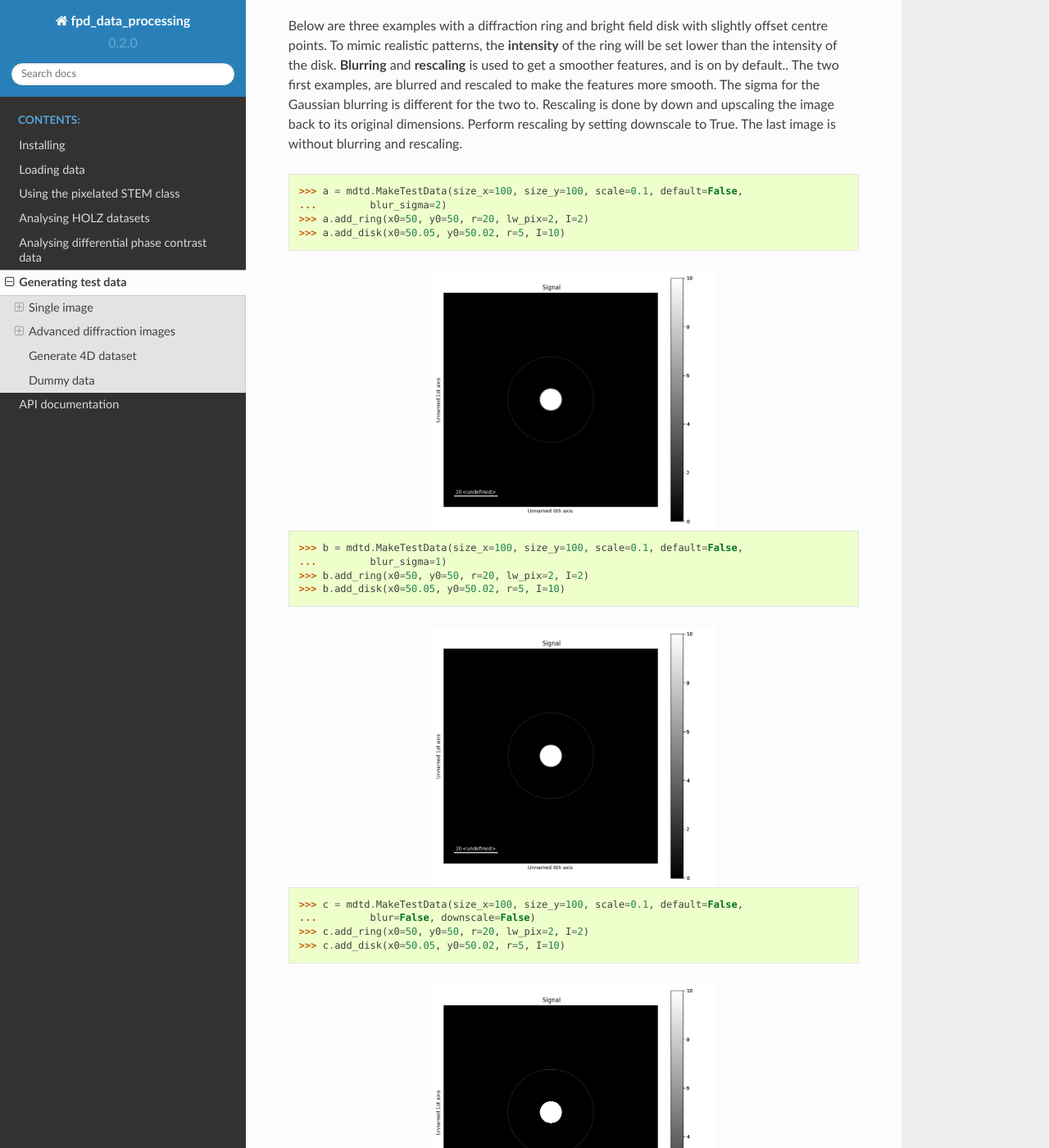
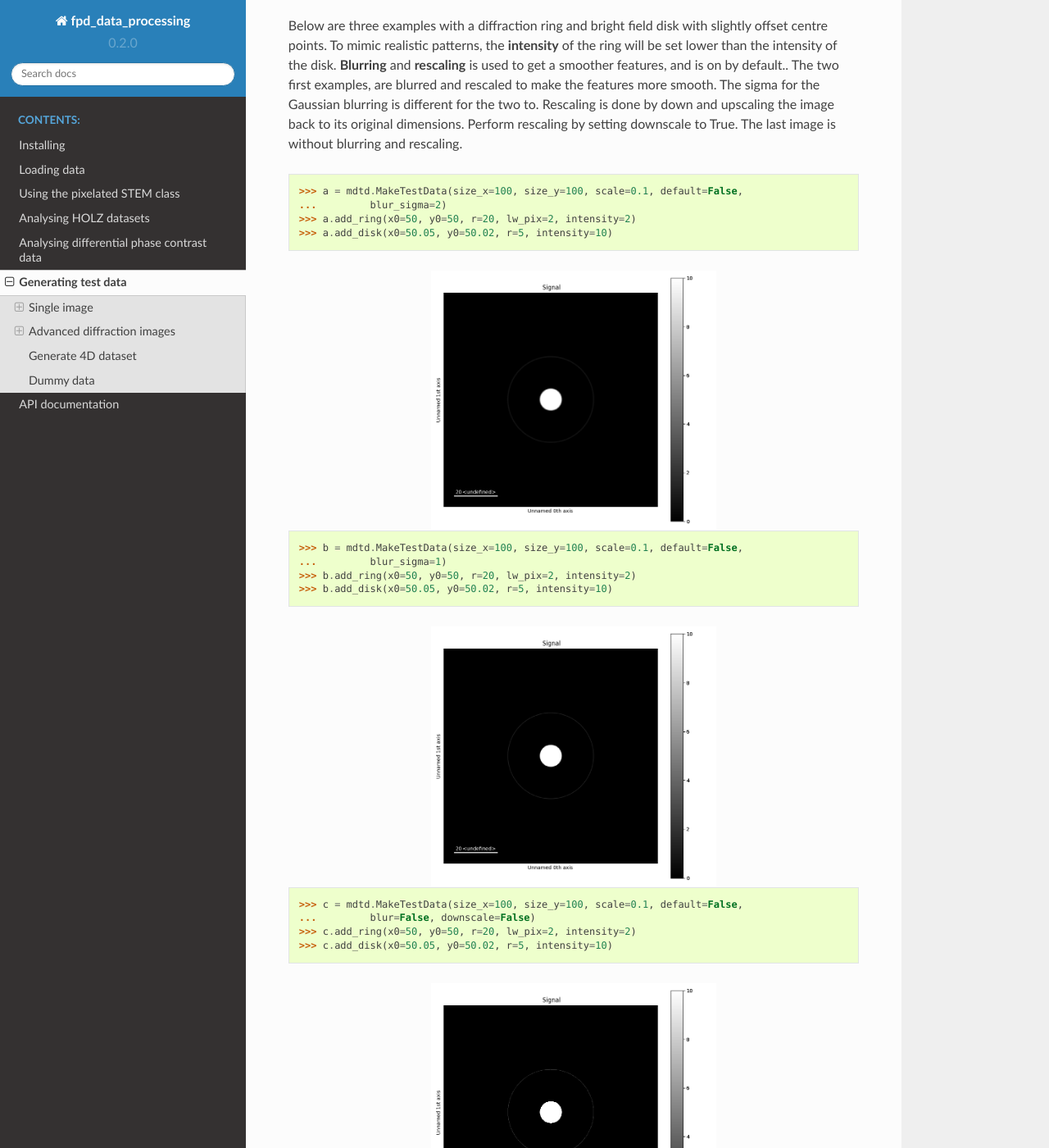
Before and after one commit to pyxem/pyxem, a Sphinx documentation site: the page built from doc/generate_test_data.rst, in a window 1280 px wide and 1400 px high, scrolled down 2486 px. Shown: the whole window at 82% size. Built offline with Sphinx 7.4.7 and the Read the Docs theme 2.0.0, drawn with Linux system fonts in a browser that asks for light colours; some of the changed text lies outside the part shown.

Commit message:
Update variable name from I to intensity in documentation

```diff
--- a/doc/generate_test_data.rst
+++ b/doc/generate_test_data.rst
@@ -95,8 +95,8 @@ The last image is without blurring and rescaling.
 
     >>> a = mdtd.MakeTestData(size_x=100, size_y=100, scale=0.1, default=False,
     ...         blur_sigma=2)
-    >>> a.add_ring(x0=50, y0=50, r=20, lw_pix=2, I=2)
-    >>> a.add_disk(x0=50.05, y0=50.02, r=5, I=10)
+    >>> a.add_ring(x0=50, y0=50, r=20, lw_pix=2, intensity=2)
+    >>> a.add_disk(x0=50.05, y0=50.02, r=5, intensity=10)
 
 .. image:: images/doc/TestData_advanced_smooth_2.png
     :width: 50 %
@@ -106,8 +106,8 @@ The last image is without blurring and rescaling.
 
     >>> b = mdtd.MakeTestData(size_x=100, size_y=100, scale=0.1, default=False,
     ...         blur_sigma=1)
-    >>> b.add_ring(x0=50, y0=50, r=20, lw_pix=2, I=2)
-    >>> b.add_disk(x0=50.05, y0=50.02, r=5, I=10)
+    >>> b.add_ring(x0=50, y0=50, r=20, lw_pix=2, intensity=2)
+    >>> b.add_disk(x0=50.05, y0=50.02, r=5, intensity=10)
 
 .. image:: images/doc/TestData_advanced_smooth.png
     :width: 50 %
@@ -117,8 +117,8 @@ The last image is without blurring and rescaling.
 
     >>> c = mdtd.MakeTestData(size_x=100, size_y=100, scale=0.1, default=False,
     ...         blur=False, downscale=False)
-    >>> c.add_ring(x0=50, y0=50, r=20, lw_pix=2, I=2)
-    >>> c.add_disk(x0=50.05, y0=50.02, r=5, I=10)
+    >>> c.add_ring(x0=50, y0=50, r=20, lw_pix=2, intensity=2)
+    >>> c.add_disk(x0=50.05, y0=50.02, r=5, intensity=10)
 
 .. image:: images/doc/TestData_advanced_non_smooth.png
     :width: 50 %
@@ -135,10 +135,10 @@ By setting the offset of the axes_manager as below, the coordinates of the centr
 
     >>> a = mdtd.MakeTestData(size_x=100, size_y=100, scale=0.1,
     ...         default=False, blur_sigma=2)
-    >>> a.add_ring(x0=50, y0=50, r=20, lw_pix=2, I=5)
-    >>> a.add_ring(x0=50, y0=50, r=30, lw_pix=2, I=2)
-    >>> a.add_ring(x0=50, y0=50, r=10, lw_pix=2, I=2)
-    >>> a.add_disk(x0=50, y0=50, r=5, I=10)
+    >>> a.add_ring(x0=50, y0=50, r=20, lw_pix=2, intensity=5)
+    >>> a.add_ring(x0=50, y0=50, r=30, lw_pix=2, intensity=2)
+    >>> a.add_ring(x0=50, y0=50, r=10, lw_pix=2, intensity=2)
+    >>> a.add_disk(x0=50, y0=50, r=5, intensity=10)
     >>> a.signal.axes_manager[0].offset = -50
     >>> a.signal.axes_manager[1].offset = -50
 
```
